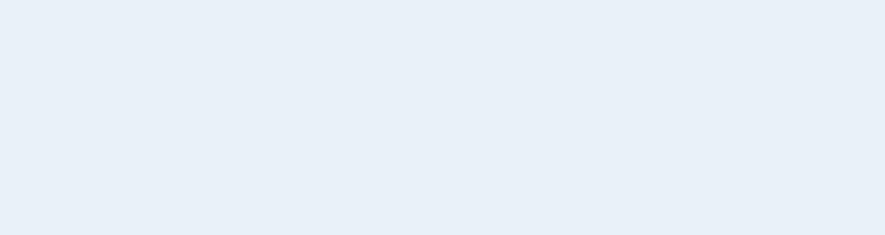
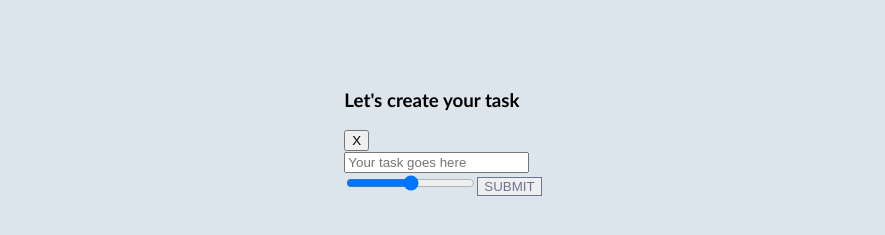
Before and after one commit to touyeexiong/deployed-to-do-app, a React (Create React App) app in the folder client/: page / in a window 1280 px wide. Shown: the part 267-502 px from the top of the page, without its empty margins (197-1082 px from the left). Built offline with nearby package versions, Linux system fonts and the light colour scheme; no server answers.

Commit message:
styling overlay

```diff
--- a/client/src/components/ListHeader.js
+++ b/client/src/components/ListHeader.js
@@ -1,4 +1,5 @@
 import React from 'react'
+import Modal from './Modal'
 
 const ListHeader = ({listName}) => {
 
@@ -13,6 +14,7 @@ const ListHeader = ({listName}) => {
         <button className='create'>Add New</button>
         <button className='signout' onClick={signOut}>SIGN OUT</button>
       </div>
+      <Modal />
     </div>
   )
 }
--- a/client/src/index.css
+++ b/client/src/index.css
@@ -124,3 +124,16 @@ body {
     stroke-miterlimit: 10;
     stroke-width: 32px;
 }
+
+/* Modal */
+.overlay {
+    position: absolute;
+    left: 0;
+    top: 0;
+    width: 100vw;
+    height: 100vh;
+    background-color: rgba(0,0,0, 0.05);
+    display: flex;
+    justify-content: center;
+    align-items: center;
+}
```
